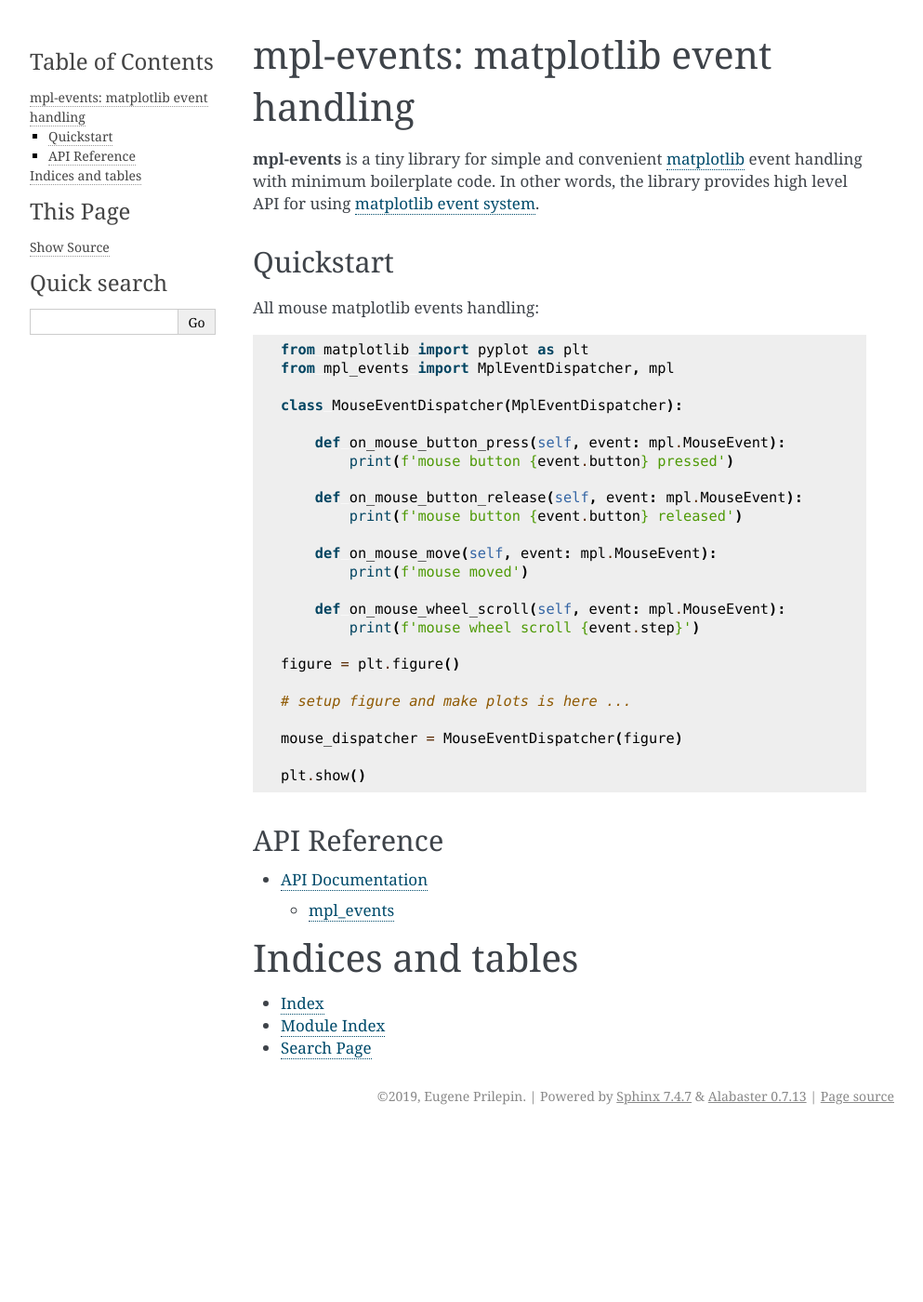
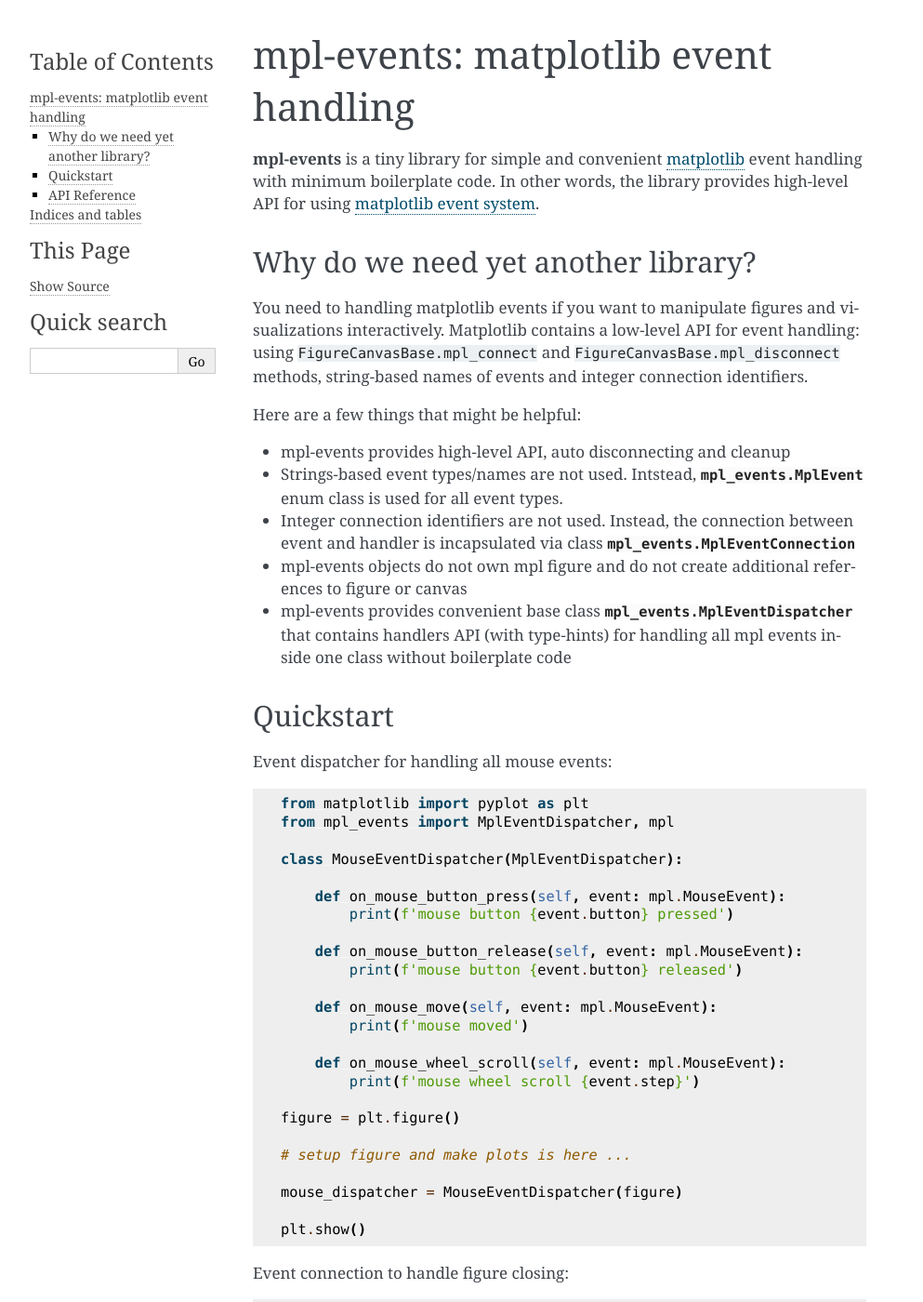
Before and after one commit to espdev/mpl-events, a Sphinx documentation site: the page built from docs/index.rst, in a window 1280 px wide and 1400 px high. Shown: the whole window at 93% size, without its empty margins (148-1141 px from the left). Built offline with Sphinx 7.4.7, drawn with Linux system fonts in a browser that asks for light colours; some of the changed text lies outside the part shown.

```diff
--- a/docs/index.rst
+++ b/docs/index.rst
@@ -7,13 +7,29 @@ mpl-events: matplotlib event handling
 =====================================
 
 **mpl-events** is a tiny library for simple and convenient `matplotlib <https://matplotlib.org/>`_ event handling
-with minimum boilerplate code. In other words, the library provides high level API for using
+with minimum boilerplate code. In other words, the library provides high-level API for using
 `matplotlib event system <https://matplotlib.org/users/event_handling.html>`_.
+
+Why do we need yet another library?
+-----------------------------------
+
+You need to handling matplotlib events if you want to manipulate figures and visualizations interactively.
+Matplotlib contains a low-level API for event handling: using ``FigureCanvasBase.mpl_connect`` and
+``FigureCanvasBase.mpl_disconnect`` methods, string-based names of events and integer connection identifiers.
+
+Here are a few things that might be helpful:
+
+* mpl-events provides high-level API, auto disconnecting and cleanup
+* Strings-based event types/names are not used. Intstead, :class:`mpl_events.MplEvent` enum class is used for all event types.
+* Integer connection identifiers are not used. Instead, the connection between event and handler is incapsulated via class :class:`mpl_events.MplEventConnection`
+* mpl-events objects do not own mpl figure and do not create additional references to figure or canvas
+* mpl-events provides convenient base class :class:`mpl_events.MplEventDispatcher` that contains handlers API (with type-hints)
+  for handling all mpl events inside one class without boilerplate code
 
 Quickstart
 ----------
 
-All mouse matplotlib events handling:
+Event dispatcher for handling all mouse events:
 
 .. code-block:: python
 
@@ -42,6 +58,20 @@ All mouse matplotlib events handling:
 
       plt.show()
 
+Event connection to handle figure closing:
+
+.. code-block:: python
+
+      from matplotlib import pyplot as plt
+      from mpl_events import MplEvent, mpl
+
+      def close_handler(event: mpl.CloseEvent):
+         print('figure closing')
+
+      figure = plt.figure()
+      conn = MplEvent.FIGURE_CLOSE.connection(figure, close_handler)
+      plt.show()
+
 API Reference
 -------------
 
```
Also changed, not shown: README.md (+10 -6 lines).
